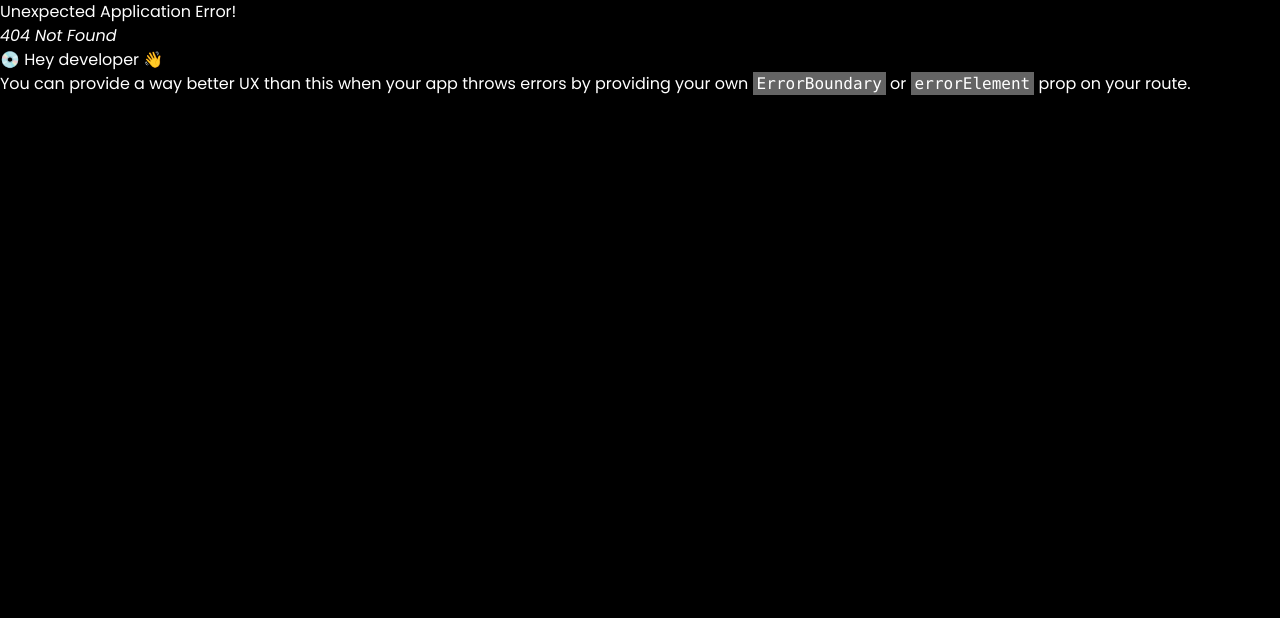
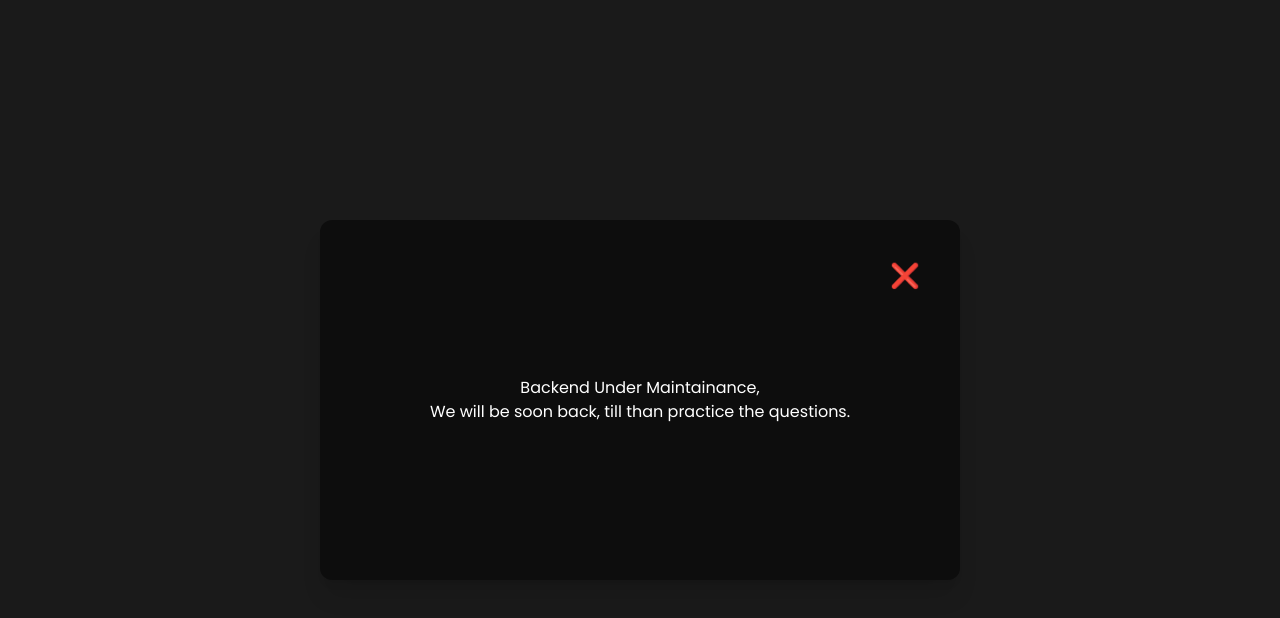
Before and after one commit to VirajNikam01/DevSyncUI, a React (Vite) app: page /downtime in a window 1280 px wide. Before the commit this address had no page. Shown: the top 618 px of the page. Built offline with nearby package versions, Linux system fonts and the light colour scheme.

Commit message:
downtime page to enhance ux

```diff
--- /dev/null
+++ b/src/Pages/DownTime.jsx
@@ -0,0 +1,12 @@
+import React from "react";
+import DownTimePopUp from "../components/DownTimePopUp";
+
+const DownTime = () => {
+  return (
+    <div className="w-full max-h-screen h-screen overflow-hidden bg-white/10 ">
+      <DownTimePopUp />
+    </div>
+  );
+};
+
+export default DownTime;
--- a/src/Pages/LogIn.jsx
+++ b/src/Pages/LogIn.jsx
@@ -1,8 +1,10 @@
-import React from "react";
+import React, { useState } from "react";
 import { useForm } from "react-hook-form";
 import { useNavigate } from "react-router-dom";
+import DownTimePopUp from "../components/DownTimePopUp";
 
 const LogIn = () => {
+
   const navigate = useNavigate();
   const {
     handleSubmit,
@@ -17,13 +19,12 @@ const LogIn = () => {
   const handelUserLogin = (evt) => {
     console.log(evt, "EVT");
 
-    try {
-    } catch (error) {}
+    navigate('/downtime')
   };
 
   scrollTo(0, 0);
   return (
-    <div className="w-full mb-20">
+    <div className={`w-full mb-20 `}>
       <div className="m-5 flex items-center gap-3">
         <div
           onClick={goBack}
--- /dev/null
+++ b/src/components/DownTimePopUp.jsx
@@ -0,0 +1,26 @@
+import React from "react";
+import { useNavigate } from "react-router-dom";
+
+const DownTimePopUp = () => {
+  const navigate = useNavigate();
+  const goToHome = () => {
+    navigate("/");
+  };
+  return (
+    <div className="w-1/2 absolute top-1/2 left-1/2 -translate-x-1/2 -translate-y-1/2 bg-black/50 shadow-xl rounded-xl aspect-video flex items-center justify-center">
+      <div
+        onClick={goToHome}
+        className="close absolute top-10 right-10 text-2xl cursor-pointer"
+      >
+        ❌
+      </div>
+
+      <div className=" text-center">
+        <h1>Backend Under Maintainance,</h1>
+        <h1>We will be soon back, till than practice the questions.</h1>
+      </div>
+    </div>
+  );
+};
+
+export default DownTimePopUp;
--- a/src/components/Intro.jsx
+++ b/src/components/Intro.jsx
@@ -4,15 +4,17 @@ const Intro = ({ goToLoginPage }) => {
   return (
     <div className="h-fit flex flex-col justify-center items-center text-center gap-2 sm:gap-5 select-none">
       <h1 className="text-4xl sm:text-7xl">
-        Hello <span className="bg-teal-700 px-1 sm:px-2 font-medium"> Developer</span>,
+        Hello{" "}
+        <span className="bg-teal-700 px-1 sm:px-2 font-medium"> Developer</span>
+        ,
       </h1>
       <h1 className="text-2xl sm:text-4xl">Build Your Dev Team</h1>
 
       <div className="buttons my-1 sm:my-5 text-center">
-        <p className="mb-2 sm:mb-4 text-sky-500 text-xs sm:text-base px-4 sm:px-0">
-          Dear user, we have filled dummy user to give you experience our
-          features so click on login.
-        </p>
+        {/* <p className="mb-2 sm:mb-4 text-sky-500 text-xs sm:text-base px-4 sm:px-0">
+          "Dear user, we have pre-filled sample data to help you explore our
+          features. Please click on 'Login' to proceed."
+        </p> */}
         <button
           onClick={goToLoginPage}
           className="px-6 sm:px-9 rounded-sm py-2 border font-medium text-xl hover:bg-cyan-700 duration-200"
--- a/src/components/Layout.jsx
+++ b/src/components/Layout.jsx
@@ -10,7 +10,10 @@ const Layout = () => {
     <div className="w-full ">
       {isBanner && (
         <div className="w-full bg-sky-600 py-2 px-3 text-xs sm:text-sm sm:text-center relative">
-          <h1 className="bg-transparent">Currently Backend Under Maintainance.</h1>
+          <h1 className="bg-transparent w-2/3 sm:w-full">
+            We are not a private limited company. So feel free to give
+            suggestions.
+          </h1>
           <div
             onClick={() => setIsBanner(false)}
             className="cross bg-transparent absolute right-5 top-[50%] -translate-y-[50%] cursor-pointer font-bold text-xl"
--- a/src/components/SignInForm.jsx
+++ b/src/components/SignInForm.jsx
@@ -1,5 +1,6 @@
 import React from "react";
 import { useForm } from "react-hook-form";
+import { useNavigate } from "react-router-dom";
 
 const userAges = Array.from({ length: 30 }, (_, i) => i + 15);
 
@@ -10,8 +11,12 @@ const SignInForm = () => {
     formState: { errors },
   } = useForm();
 
+  const navigate = useNavigate();
+
   const handelUserRegister = (evt) => {
     console.log("User Registered", evt);
+
+    navigate("/downtime");
   };
   return (
     <form
@@ -50,14 +55,14 @@ const SignInForm = () => {
           <input
             {...register("email", {
               required: true,
-              pattern : /^[\w-\.]+@([\w-]+\.)+[\w-]{2,4}$/g
+              pattern: /^[\w-\.]+@([\w-]+\.)+[\w-]{2,4}$/g,
             })}
             type="email"
             id="email"
             placeholder="abc@gmail.com"
             className="border px-4 py-2 w-full rounded-sm"
           />
-           {errors?.email && (
+          {errors?.email && (
             <p className="text-xs text-red-800 mt-1">Enter valid Email</p>
           )}
         </div>
@@ -68,14 +73,14 @@ const SignInForm = () => {
           <input
             {...register("password", {
               required: true,
-              minLength : 6
+              minLength: 6,
             })}
             type="password"
             id="password"
             placeholder="password@123"
             className="border px-4 py-2 w-full rounded-sm"
           />
-           {errors?.password && (
+          {errors?.password && (
             <p className="text-xs text-red-800 mt-1">Enter valid Password</p>
           )}
         </div>
--- a/src/index.css
+++ b/src/index.css
@@ -3,7 +3,6 @@
 @tailwind base;
 @tailwind components;
 @tailwind utilities;
-
 
 .poppins-thin {
   font-family: "Poppins", sans-serif;
@@ -113,17 +112,23 @@
   font-style: italic;
 }
 
-
 * {
   margin: 0;
   padding: 0;
   box-sizing: border-box;
-  background-color: black;
-  color: white;
   font-family: "Poppins", sans-serif;
 }
 html,
 body {
   height: 100%;
+  background-color: black;
+  color: white;
   width: 100%;
 }
+
+input{
+  background-color: black;
+}
+select{
+  background-color: black;
+}
--- a/src/router/router.jsx
+++ b/src/router/router.jsx
@@ -3,6 +3,7 @@ import Layout from "../components/Layout";
 import Home from "../Pages/Home";
 import SignIn from "../Pages/SignIn";
 import LogIn from "../Pages/LogIn";
+import DownTime from "../Pages/DownTime";
 
 export const router = createBrowserRouter([
   {
@@ -23,4 +24,8 @@ export const router = createBrowserRouter([
       },
     ],
   },
+  {
+    path: "/downtime",
+    element: <DownTime />,
+  },
 ]);
```
